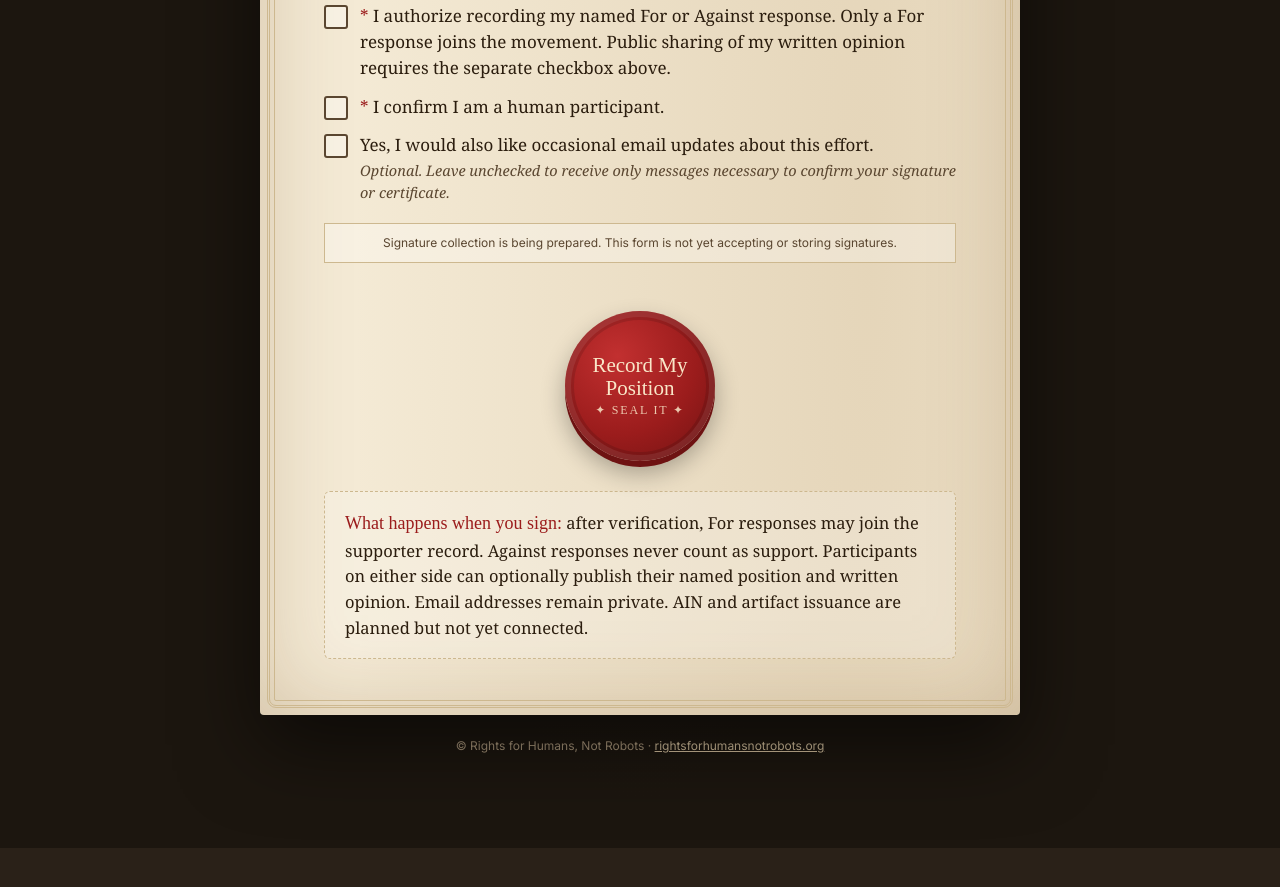
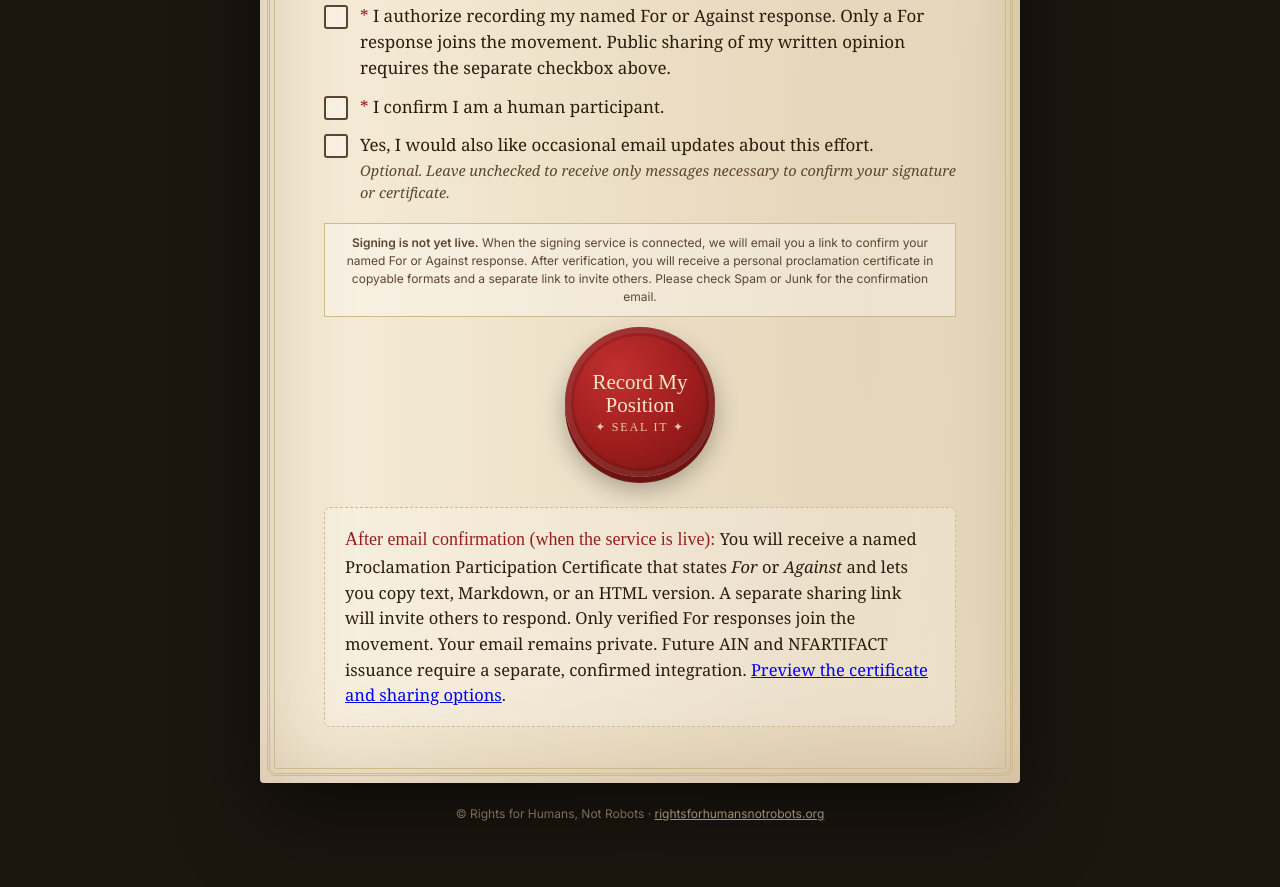
Before and after one commit to CaptGotHub/RIGHTSAREHUMAN, a plain HTML site: page index.html in a window 1280 px wide. Shown: the part 3865-4752 px from the top of the page. Before the commit the page ends 4713 px from the top, so only its background shows below. Drawn offline with Linux system fonts and the light colour scheme; a web font is replaced by a local one.

Commit message:
Explain confirmation email, certificate formats and referral link; improve submit feedback

```diff
--- a/index.html
+++ b/index.html
@@ -74,16 +74,16 @@
         <label class="check"><input type="checkbox" name="updates_opt_in" id="updates_opt_in"><span class="box" aria-hidden="true">✓</span><span>Yes, I would also like occasional email updates about this effort.<small>Optional. Leave unchecked to receive only messages necessary to confirm your signature or certificate.</small></span></label>
       </div>
 
-      <p class="setup-note" id="setup-note">Signature collection is being prepared. This form is not yet accepting or storing signatures.</p>
-      <p class="error" id="error" role="alert" aria-live="polite"></p>
+      <p class="setup-note" id="setup-note"><strong>Signing is not yet live.</strong> When the signing service is connected, we will email you a link to confirm your named For or Against response. After verification, you will receive a personal proclamation certificate in copyable formats and a separate link to invite others. Please check Spam or Junk for the confirmation email.</p>
+      <p class="error" id="error" role="alert" aria-live="assertive" tabindex="-1" style="display:none;border:2px solid #9b1c1c;border-radius:6px;background:#fff6e9;padding:16px;color:#8f1e1e;font:700 15px/1.5 Arial,sans-serif"></p>
       <div class="sign-wrap"><button class="sign" type="submit" id="signBtn">Record My<br>Position<span>✦ SEAL IT ✦</span></button></div>
-      <div class="outcome"><strong>What happens when you sign:</strong> after verification, For responses may join the supporter record. Against responses never count as support. Participants on either side can optionally publish their named position and written opinion. Email addresses remain private. AIN and artifact issuance are planned but not yet connected.</div>
+      <div class="outcome"><strong>After email confirmation (when the service is live):</strong> You will receive a named Proclamation Participation Certificate that states <em>For</em> or <em>Against</em> and lets you copy text, Markdown, or an HTML version. A separate sharing link will invite others to respond. Only verified For responses join the movement. Your email remains private. Future AIN and NFARTIFACT issuance require a separate, confirmed integration. <a href="./certificate-preview.html">Preview the certificate and sharing options</a>.</div>
     </div>
 
     <div class="success" id="success" aria-live="polite">
       <div class="stamp">Submission Received</div>
       <p><strong id="thanksName">Thank you</strong>, your response was received.</p>
-      <p>Check your inbox for verification instructions. Your response is not yet verified.</p>
+      <p><strong>Next step: check your email.</strong> When verification is connected, you must open the confirmation link to verify your response. If you do not see it, check Spam or Junk. After verification, your certificate and share link will be available.</p>
       <div class="share"><button type="button" id="copyLink">Copy link to share</button><button type="button" id="shareBtn">Share</button></div>
     </div>
   </form>
```
